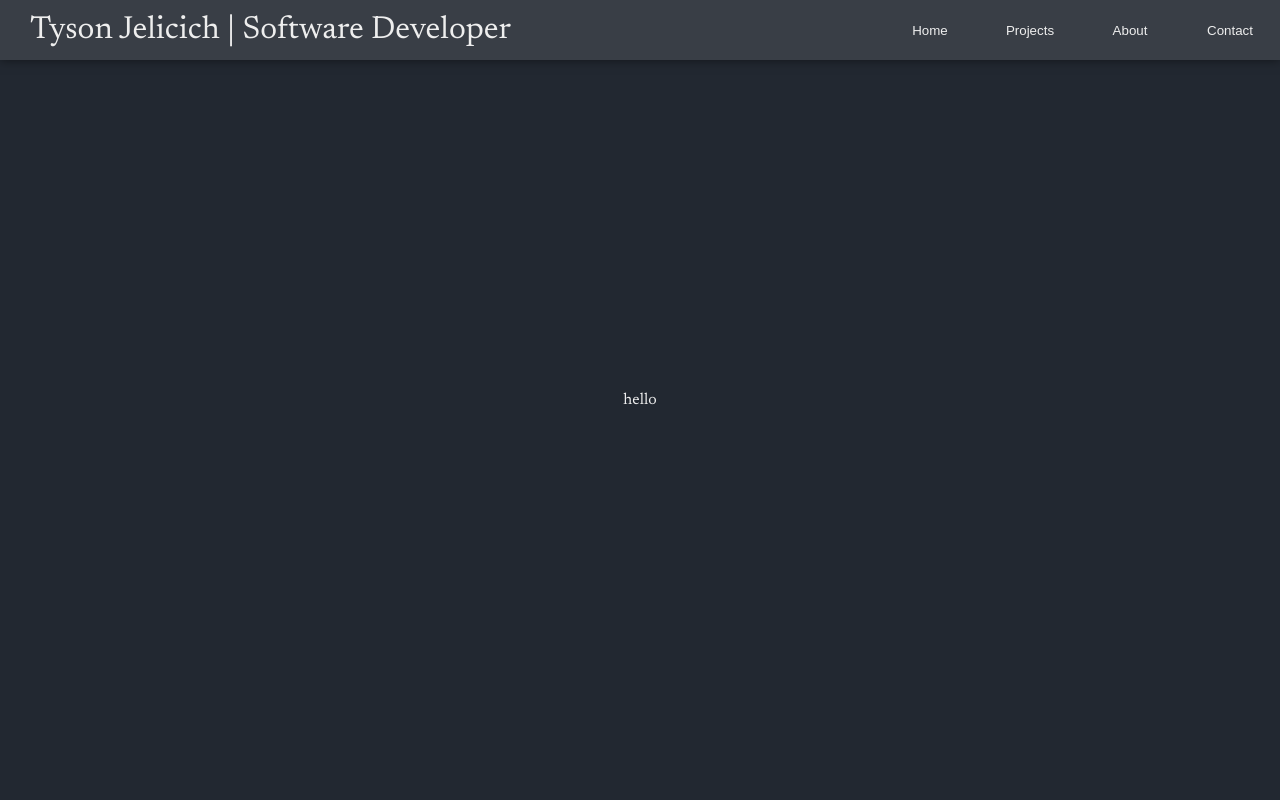
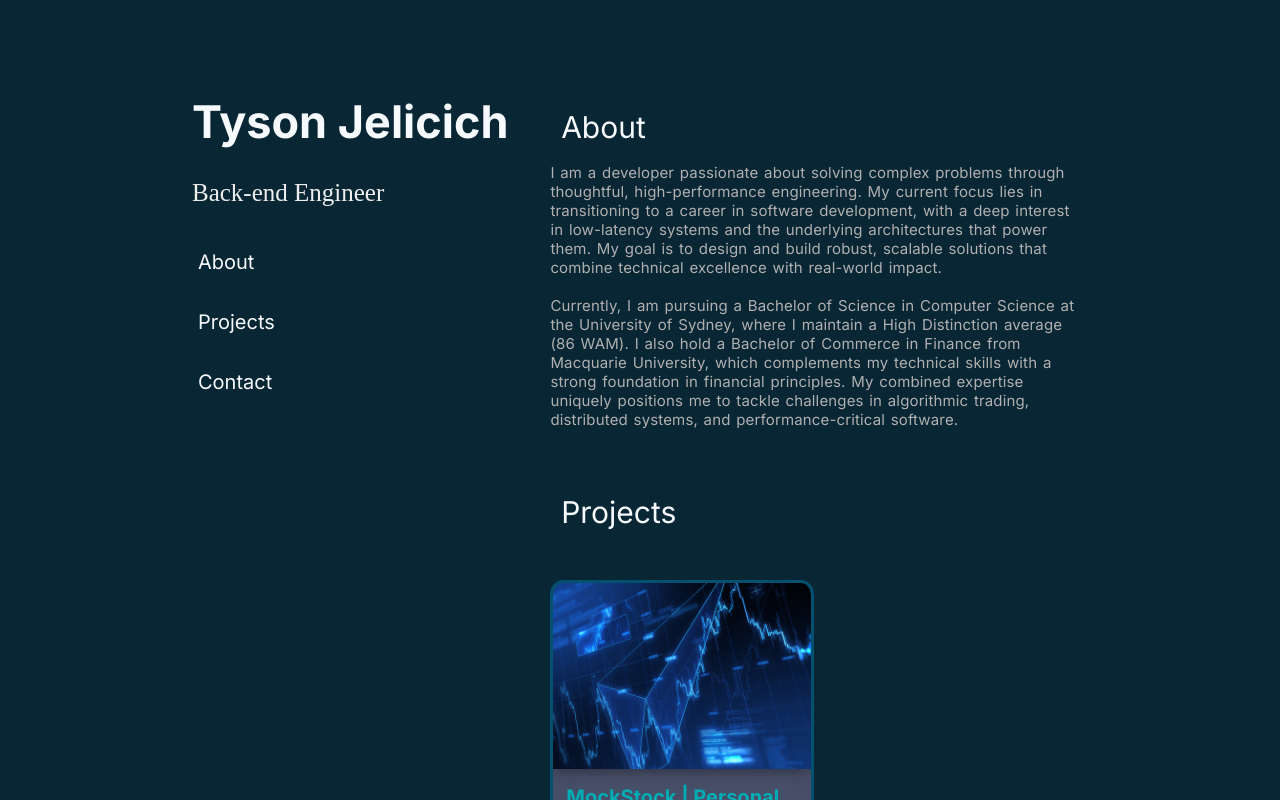
Before and after one commit to OldMateTys/Portfolio, a React (Create React App) app: page / in a window 1280 px wide. Shown: the top 800 px of the page. Built offline with nearby package versions, Linux system fonts and the light colour scheme.

Commit message:
Altered layout of site from inspo.

```diff
--- a/src/App.css
+++ b/src/App.css
@@ -1,10 +1,30 @@
 @import url('https://fonts.googleapis.com/css2?family=Newsreader:wght@400;700&display=swap');
 @import url('https://fonts.googleapis.com/css2?family=Inter:wght@100;200;300;400;500;600;700;800;900&display=swap');
 
+.html {
+  scroll-behavior: smooth;
+}
 
 .App {
   text-align: center;
   font-family: 'NewsReader', serif;
+}
+
+.custom-scroll::-webkit-scrollbar {
+  width: 8px;
+}
+
+.custom-scroll::-webkit-scrollbar-track {
+  background: #222831;
+}
+
+.custom-scroll::-webkit-scrollbar-thumb {
+  background: #888;
+  border-radius: 4px;
+}
+
+.custom-scroll::-webkit-scrollbar-thumb:hover {
+  background: #555;
 }
 
 .h1 {
@@ -16,41 +36,6 @@
   font-family: 'NewsReader', serif;
   font-weight: 400;
   color: #EEEEEE;
-}
-
-.App-logo {
-  height: 40vmin;
-  pointer-events: none;
-}
-
-@media (prefers-reduced-motion: no-preference) {
-  .App-logo {
-    animation: App-logo-spin infinite 20s linear;
-  }
-}
-
-.App-header {
-  background-color: #282c34;
-  min-height: 100vh;
-  display: flex;
-  flex-direction: column;
-  align-items: center;
-  justify-content: center;
-  font-size: calc(10px + 2vmin);
-  color: white;
-}
-
-.App-link {
-  color: #61dafb;
-}
-
-@keyframes App-logo-spin {
-  from {
-    transform: rotate(0deg);
-  }
-  to {
-    transform: rotate(360deg);
-  }
 }
 
 .flex-container {
@@ -75,67 +60,92 @@
 
 html, body, #root {
   margin: 0;
-  padding: 0;
+  padding: 0%;
   width: 100%;
   height: 100%;
   box-sizing: border-box;
-  background-color: #222831;
+  background-color: #092635  ;
+  justify-items: center;
 }
+
 .header {
-  display: flex;
-  background-color: #393E46;
-  width: 100%;
-  justify-content: space-between;
-  align-items: center;
-  height: 60px;
-  box-shadow: 0px 0px 10px rgba(0, 0, 0, 0.5); /* Add shadow */
-  border-bottom: 2px #222831;
+  background-color: #092635;
   position: fixed;
+  flex: 0 0 40%;
+  height: 100vh;
+
 }
 
 .nav {
+  border-color: #393E46;
   display: flex;
-  border-color: #393E46;
+  flex-direction: column;
 
 
 }
 
 .logo {
-  font-size: 32px;
-  font-family: 'NewsReader', serif;
-  font-weight: 400;
-  color: #EEEEEE;
-  margin-left: 30px;
+  font-size: 45px;
+  font-family: 'Inter', serif;
+  font-weight: 700;
+  color: #f7fafc ;
 }
 
+.site {
+  padding-top: 5%;
+  display: flex;
+  flex-direction: row;
+  flex-wrap: nowrap;
+  width: 70%;
+  position: relative;
+  justify-content: space-between;
+
+}
 .button {
-  width: 100px;
+  width: 300px;
   height: 60px;
-  color: #EEEEEE;
-  background-color: #393E46;
+  color: #f7fafc ;
+  background-color: #092635;
   border: 0cm;
   transition: 0.5s all;
+  text-align: left;
 
 }
 
+.p1 {
+  font-family: 'Inter', serif;
+  font-size: 20px;
+}
 .main {
+  overflow-y: auto;
   vertical-align: middle;
   align-items: center;
   display: flex;
   justify-content: center;
-  height: 100%;
+  padding-top: 5%;
+  margin-left: 40%;
 }
 
-.block {
-  width: 90%;
-  background-color: #222831;
-  height: 100%;
-  margin-top: 150px;
+.heading {
+  padding-left: 2%;
+  font-size: 30px;
+  color: #f7fafc ;
+  font-family: 'Inter', serif;
+}
+
+.aboutText {
+  font-size: 15px;
+  color: #b0b0b0   ;
+  font-family: 'Inter', serif;
+  word-spacing: 0.35mm;
+  letter-spacing: 0.04mm;
 
 }
 
+
+
 .title {
-  font-size: 40px;
+  font-size: 25px;
   color: #EEEEEE;
 
 }
@@ -143,25 +153,57 @@ html, body, #root {
 .tileContainer {
   display: flex;
   flex-wrap: wrap;
-  gap: 30px;
+  gap: 0px;
 }
 
 .tile {
   margin-top: 30px;
-  width: 395px;
-  height:444px;
-  background-color: #EEEEEE;
+  width: 48%;
+  aspect-ratio: 9/10;
+  background-color: #474E68;
   border-radius: 5%;
-  border-color: #61dafb;
+  border-color: #03506F;
   border-width: 3px;
   border-style: solid;
-  margin-right: 10px;
+  margin-right: 1%;
   overflow: hidden;
 
   font-family: 'Inter', serif;
   transition: all 0.3s;
 
   caret-color: transparent;
+}
+
+/* SVG container for shiny text */
+.shiny-text-container {
+  display: flex;
+  flex-direction: column;
+  align-items: center;
+}
+
+/* SVG text styles */
+.shiny-text text {
+  font-size: 3rem;
+  font-weight: bold;
+  fill: url(#shine-gradient); /* Use the gradient mask */
+  stroke: transparent;
+  paint-order: stroke fill;
+}
+
+/* Define the gradient used for shine */
+.shiny-text.shine text {
+  animation: shineWave 2s ease-in-out;
+}
+
+/* Animation for shine effect */
+@keyframes shineWave {
+  0% {
+    fill: url(#shine-gradient);
+  }
+  100% {
+    fill: url(#shine-gradient);
+    filter: blur(2px);
+  }
 }
 
 .imageContainer {
@@ -197,14 +239,14 @@ html, body, #root {
   margin-top: 5%;
   margin-right: 5%;
   text-align: justify;
-  color: #222831;
-  font-size: 17px;
+  color: #b0b0b0;
+  font-size: 12px;
   font-family: 'Inter', serif;
 }
 
 .tile:hover {
   cursor: pointer;
-  background-color: #CCCCCC;
+  background-color: #393E46;
 }
 
 .button:hover {
--- a/src/App.js
+++ b/src/App.js
@@ -1,21 +1,23 @@
 import './App.css';
-import React, { useState } from 'react';
+import React, { useState, useEffect } from 'react';
 import data from './data.json';
-import { BrowserRouter as Router, Routes, Route} from 'react-router-dom';
 import { useNavigate } from 'react-router-dom';
 
 
+
 function App() {
+
+
+
   return (
-    <Router>
-      <Header />
-      <Routes>
-          <Route path="/" element={<Home />} />
-          <Route path="/projects" element={<Projects />} />
-          <Route path="/about" element={<About />} />
-          <Route path="/contact" element={<Contact />} />
-      </Routes>
-    </Router>
+    <div className='site custom-scroll'>
+        <Header />
+        <div style={{display: 'flex', flexDirection: 'column'}}>
+          <About />
+          <Projects />
+          <Contact />
+        </div>
+    </div>
 
   );
 }
@@ -23,23 +25,14 @@ function App() {
 
 function Header() {
 
-  const navigate = useNavigate();
-
-  function handleNavigation(i) {
-    if (i === 0) navigate("/");
-    if (i === 1) navigate("/projects");
-    if (i === 2) navigate("/about");
-    if (i === 3) navigate("/contact");
-  }
-
   return (
     <div className="header" >
-      <h1 className='logo'>Tyson Jelicich | Software Developer</h1>
+      <h1 className={`logo`}>Tyson Jelicich</h1>
+      <p className='title'>Back-end Engineer</p>
       <div className='nav'>
-        <button type='button' className='button' onClick={() => handleNavigation(0)}>Home</button>
-        <button type='button' className='button' onClick={() => handleNavigation(1)}>Projects</button>
-        <button type='button' className='button' onClick={() => handleNavigation(2)}>About</button>
-        <button type='button' className='button' onClick={() => handleNavigation(3)}>Contact</button>
+        <button type='button' className='button p1'>About</button>
+        <button type='button' className='button p1'>Projects</button>
+        <button type='button' className='button p1'>Contact</button>
       </div>
     </div>
   );
@@ -84,8 +77,7 @@ function Projects() {
   return (
     <div className='main'>
       <div className='block'>
-        <h1 className='p title'>Projects</h1>
-        <hr />
+        <h1 className='p heading'>Projects</h1>
         <div className='tileContainer'>
           <Tile i={0} onClick={() => handleClick(0)} />
           <Tile i={1} onClick={() => handleClick(1)} />
@@ -97,18 +89,15 @@ function Projects() {
 
 }
 
-function Home() {
-  return (
-    <div className='main'>
-      <p className='p'>hello</p>
-    </div>
-  );
-}
-
 function About() {
   return (
     <div className='main'>
-
+      <div className='block'>
+      <div className='p heading'>About</div>
+      <br />
+      <div className='aboutText'>I am a developer passionate about solving complex problems through thoughtful, high-performance engineering. My current focus lies in transitioning to a career in software development, with a deep interest in low-latency systems and the underlying architectures that power them. My goal is to design and build robust, scalable solutions that combine technical excellence with real-world impact.<br /> <br/>
+Currently, I am pursuing a Bachelor of Science in Computer Science at the University of Sydney, where I maintain a High Distinction average (86 WAM). I also hold a Bachelor of Commerce in Finance from Macquarie University, which complements my technical skills with a strong foundation in financial principles. My combined expertise uniquely positions me to tackle challenges in algorithmic trading, distributed systems, and performance-critical software.</div>
+      </div>
     </div>
   );
 }
```
